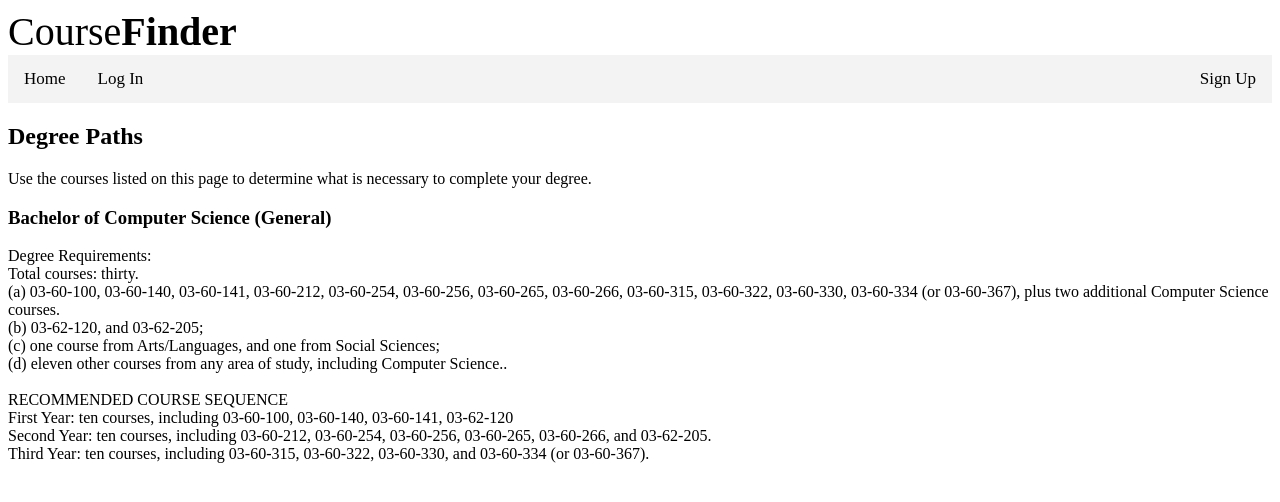
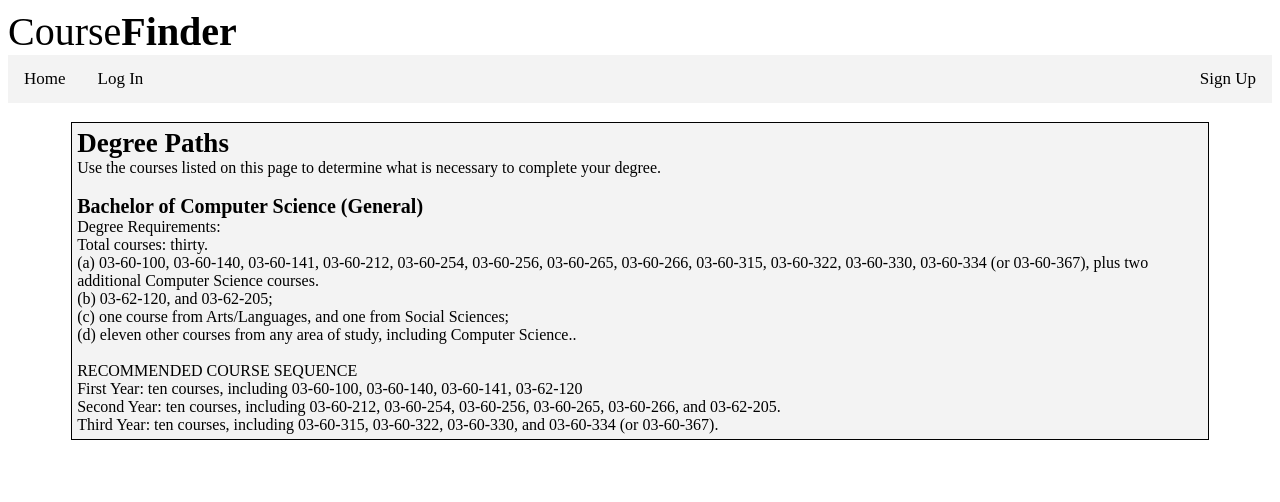
Before and after one commit to avandolder/311-project, a Django app: page /degreepaths/ in a window 1280 px wide. Shown: the top 502 px of the page. Run offline with Django 3.2, Linux system fonts and the light colour scheme.

Commit message:
Added degree path formatting and made minor change to login form

```diff
--- a/finder/templates/finder/base.html
+++ b/finder/templates/finder/base.html
@@ -30,6 +30,15 @@
 		padding: 10px;
 		margin-left: 37%;
 		margin-right: 37%;
+		margin-top: 1.5%;
+	}
+	.degreePathMenu {
+	    background-color: #f3f3f3;
+		border: 1px solid black;
+		padding: 5px;
+		margin-left: 5%;
+		margin-right: 5%;
+		margin-top: 1.5%;
 	}
 	</style>
   </head>
--- a/finder/templates/finder/csdegree.html
+++ b/finder/templates/finder/csdegree.html
@@ -2,9 +2,10 @@
 
 {% block title %}CourseFinder{% endblock %}
 {% block content %}
-<h2>Degree Paths</h2>
-Use the courses listed on this page to determine what is necessary to complete your degree.
-<h3>Bachelor of Computer Science (General)</h3>
+<div class="degreePathMenu">
+<div style="font-size:27px"><b>Degree Paths</b></div>
+Use the courses listed on this page to determine what is necessary to complete your degree.<br><br>
+<div style="font-size:20px"><b>Bachelor of Computer Science (General)</b></div>
 Degree Requirements:<br>
 Total courses: thirty.<br>
 (a) 03-60-100, 03-60-140, 03-60-141, 03-60-212, 03-60-254, 03-60-256, 03-60-265, 03-60-266, 03-60-315, 03-60-322, 03-60-330, 03-60-334 (or 03-60-367), plus two additional Computer Science courses.<br>
@@ -16,4 +17,5 @@ RECOMMENDED COURSE SEQUENCE<br>
 First Year: ten courses, including 03-60-100, 03-60-140, 03-60-141, 03-62-120<br>
 Second Year: ten courses, including 03-60-212, 03-60-254, 03-60-256, 03-60-265, 03-60-266, and 03-62-205.<br>
 Third Year: ten courses, including 03-60-315, 03-60-322, 03-60-330, and 03-60-334 (or 03-60-367).<br>
+</div>
 {% endblock %}
--- a/finder/templates/finder/login.html
+++ b/finder/templates/finder/login.html
@@ -4,7 +4,6 @@
 
 {% block content %}
   {% if not user.is_authenticated %}
-  <br>
 	  <div class="loginMenu">
 	  <center>
 	  <div style="font-size:25px;">Log In</div>
```
